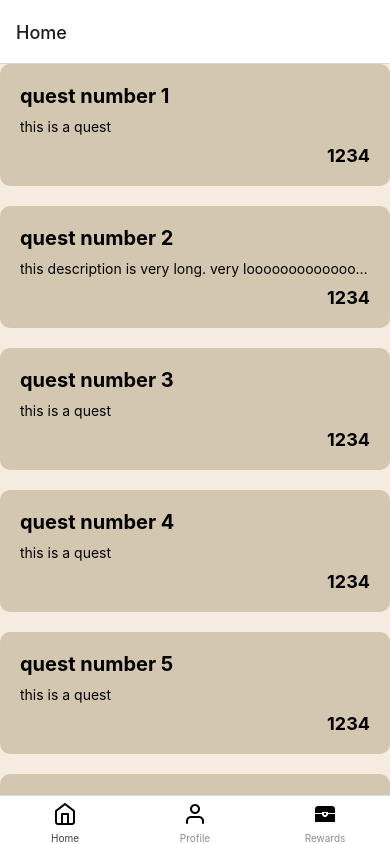
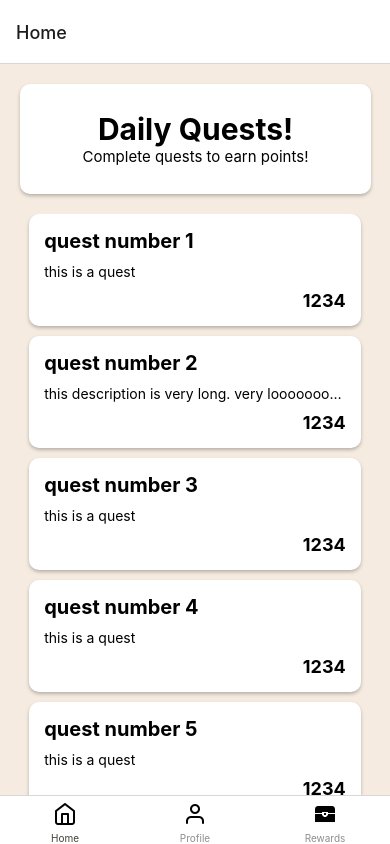
Before and after one commit to QDS2024/WellQuest, a React Native app in the folder client/: screen /Home in a window 390 px wide. Built offline with nearby package versions, Linux system fonts and the light colour scheme.

Commit message:
make styling more consistent

```diff
--- a/client/components/home/HomeScreen.jsx
+++ b/client/components/home/HomeScreen.jsx
@@ -1,5 +1,6 @@
 import React from "react";
-import { View, ScrollView } from "react-native";
+import { View, ScrollView, Text } from "react-native";
+import Colors from "../../colors";
 import QuestCard from "./QuestCard";
 import testData from "./test.json";
 
@@ -7,6 +8,13 @@ export default function HomeScreen() {
   const testDataArray = Object.values(testData);
 
   return (
+    <>
+      <View style={styles.questDescription}>
+        <Text style={styles.descriptionTitle}>Daily Quests!</Text>
+        <Text style={styles.descriptionText}>
+          Complete quests to earn points!
+        </Text>
+      </View>
       <ScrollView style={styles.container}>
         {testDataArray.map((questData, index) => (
           <View
@@ -19,6 +27,7 @@ export default function HomeScreen() {
           </View>
         ))}
       </ScrollView>
+    </>
   );
 }
 
@@ -29,8 +38,39 @@ const styles = {
   },
   questCard: {
     marginBottom: 0,
+    width: "85%",
+    alignSelf: "center",
   },
   questCardWithMargin: {
+    marginBottom: 10,
+    alignSelf: "center",
+    width: "85%",
+  },
+  questDescription: {
+    width: "90%",
+    height: "15%",
+    backgroundColor: "white",
+    borderRadius: 10,
+    shadowColor: "#000",
+    shadowOffset: {
+      width: 0,
+      height: 2,
+    },
+    shadowOpacity: 0.25,
+    shadowRadius: 3.84,
+    elevation: 5,
+    justifyContent: "center",
+    alignItems: "center",
+    padding: 10,
+    marginHorizontal: 20,
+    marginTop: 20,
     marginBottom: 20,
   },
+  descriptionTitle: {
+    fontSize: 30,
+    fontWeight: "bold",
+  },
+  descriptionText: {
+    fontSize: 15,
+  },
 };
--- a/client/components/home/QuestCard.jsx
+++ b/client/components/home/QuestCard.jsx
@@ -18,9 +18,17 @@ const QuestCard = ({ questData }) => {
 const styles = StyleSheet.create({
   container: {
     flexDirection: "column",
-    padding: 20,
+    padding: 15,
     borderRadius: 10,
-    backgroundColor: Colors.lighGray,
+    backgroundColor: "white",
+    shadowColor: "#000",
+    shadowOffset: {
+      width: 0,
+      height: 2,
+    },
+    shadowOpacity: 0.25,
+    shadowRadius: 3.84,
+    elevation: 5,
   },
   title: {
     fontSize: 20,
```
Lines whose indentation alone changed are shown as unchanged.
